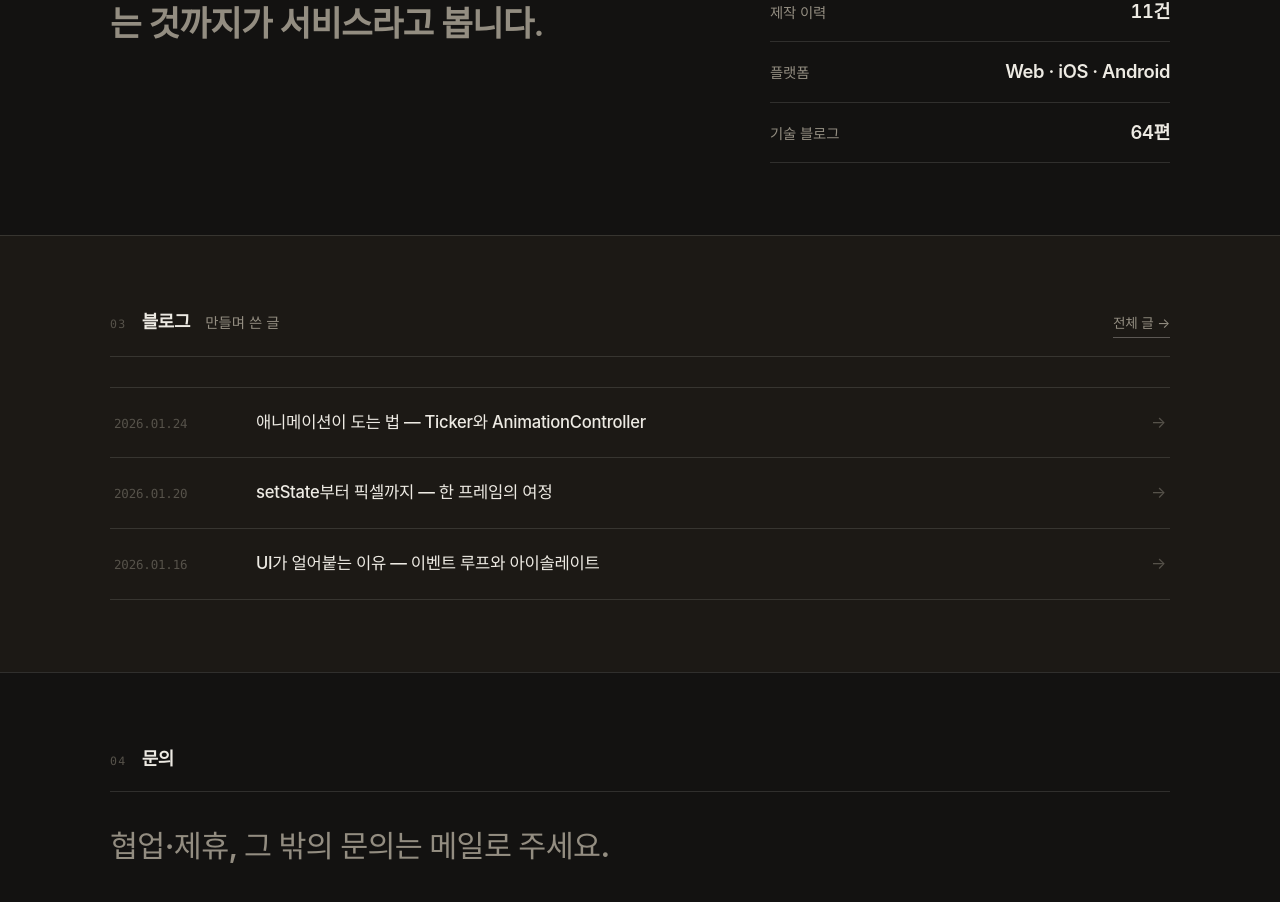
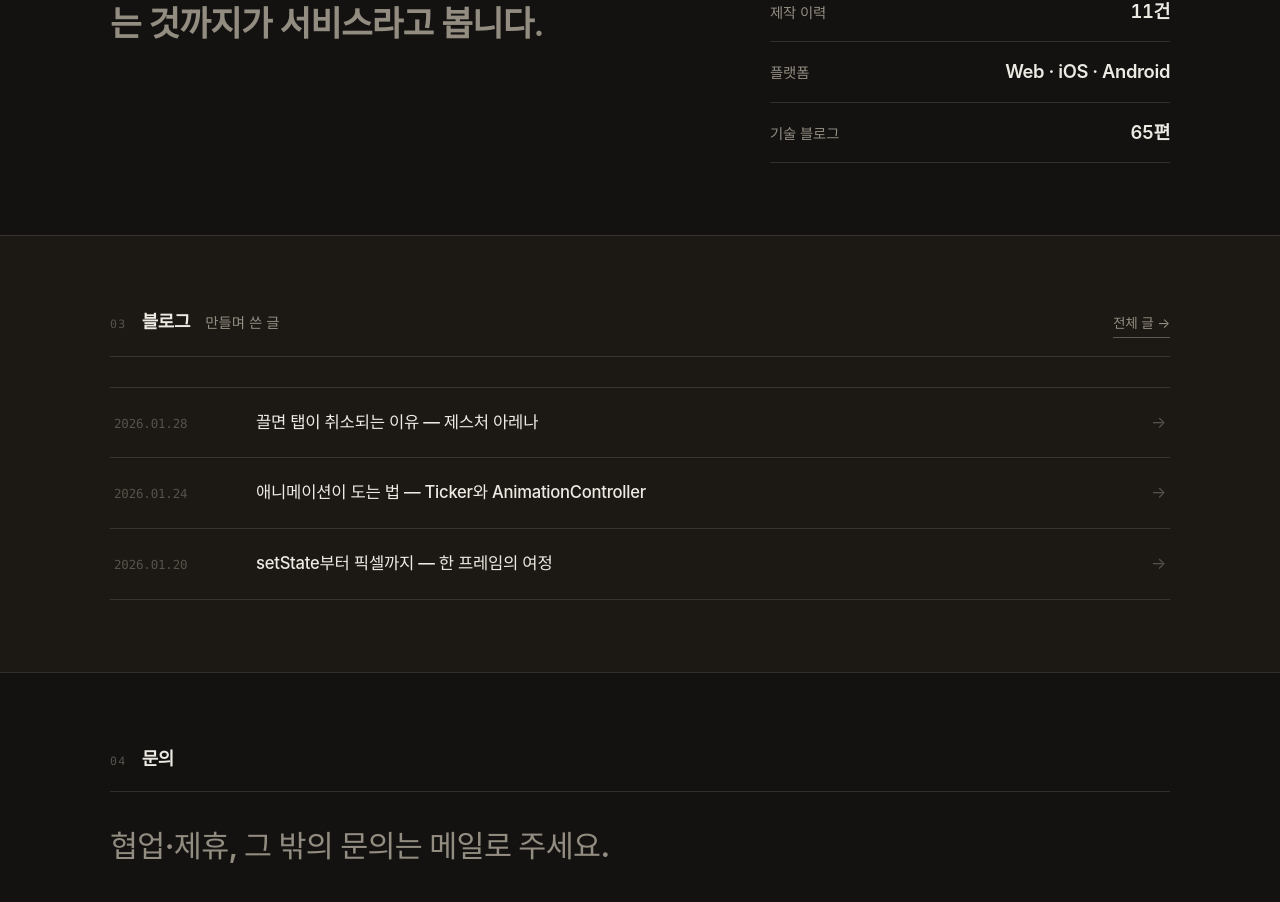
Before and after one commit to kahnco/kahnco_page, a React (Vite) app: page / in a window 1280 px wide. Shown: the part 1558-2460 px from the top of the page. Built offline with nearby package versions, Linux system fonts and the light colour scheme.

Commit message:
post: 8편 제스처 아레나 — 원시포인터·resolve/sweep·HitTestBehavior (Flutter 지하 탐사)

```diff
--- a/src/data/posts.ts
+++ b/src/data/posts.ts
@@ -10,6 +10,11 @@ export interface PostMeta {
 
 export const LATEST_POSTS: PostMeta[] = [
   {
+    slug: "flutter-gesture-arena",
+    date: "2026.01.28",
+    title: "끌면 탭이 취소되는 이유 — 제스처 아레나",
+  },
+  {
     slug: "flutter-animation-internals",
     date: "2026.01.24",
     title: "애니메이션이 도는 법 — Ticker와 AnimationController",
@@ -19,12 +24,7 @@ export const LATEST_POSTS: PostMeta[] = [
     date: "2026.01.20",
     title: "setState부터 픽셀까지 — 한 프레임의 여정",
   },
-  {
-    slug: "flutter-async-isolate",
-    date: "2026.01.16",
-    title: "UI가 얼어붙는 이유 — 이벤트 루프와 아이솔레이트",
-  },
 ];
 
 // 홈 figure("기술 블로그 N편")와 동기화되는 총 글 수.
-export const BLOG_POST_COUNT = 64;
+export const BLOG_POST_COUNT = 65;
```
Also changed, not shown: 2 other files (tests, documents, lock files or other folders).
